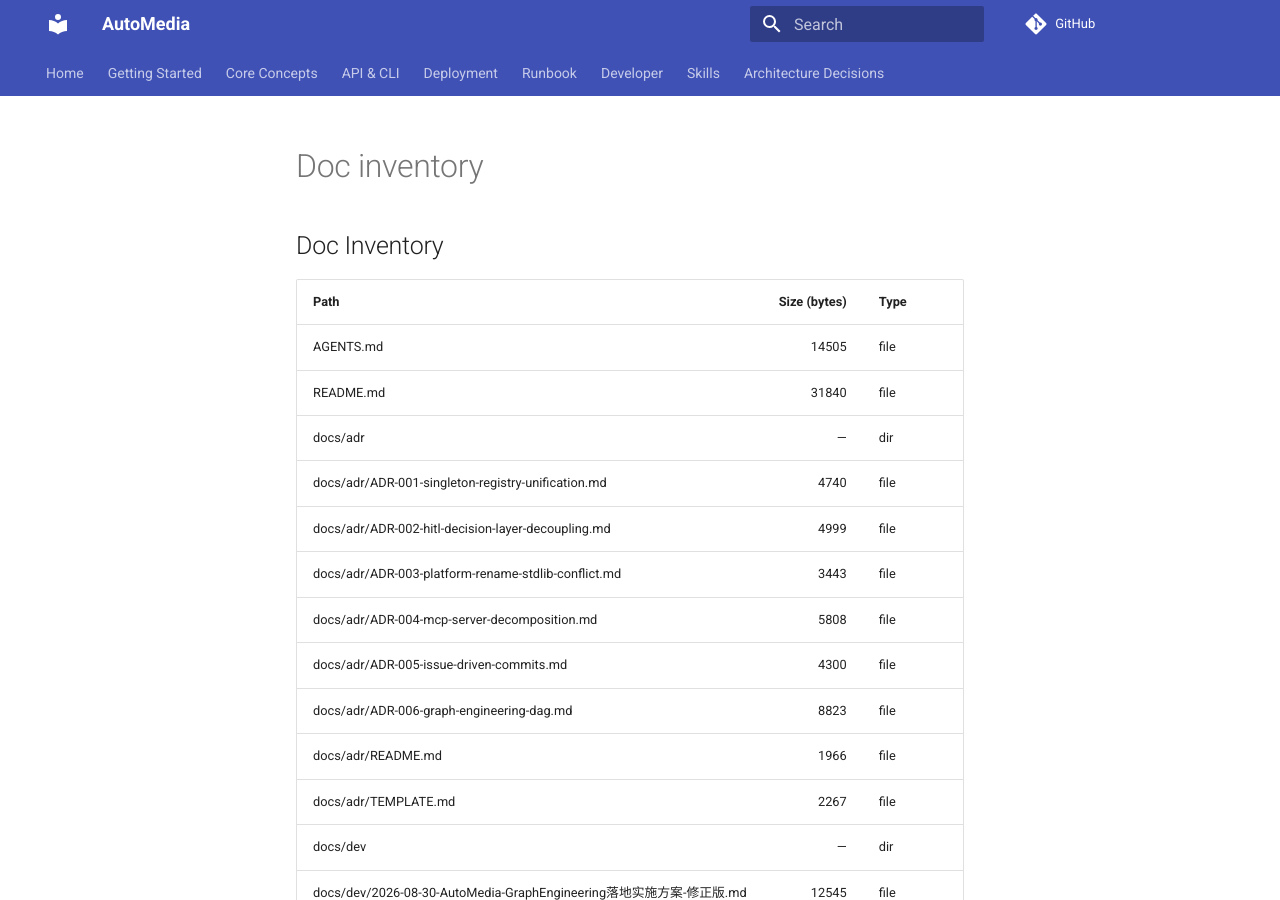
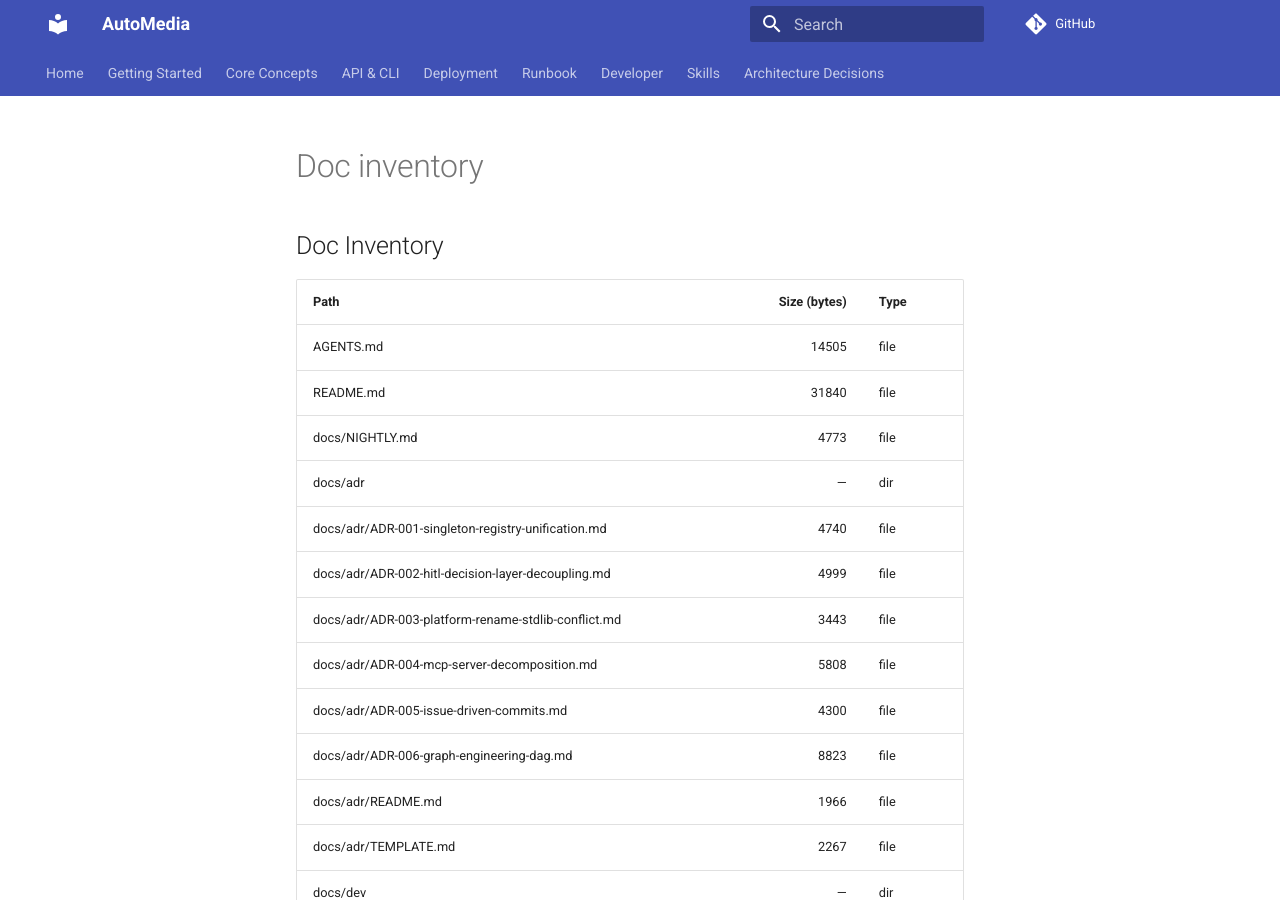
Before and after one commit to 1StepMore/AutoMedia, an MkDocs documentation site: the page built from docs/doc-inventory.md, in a window 1280 px wide and 900 px high. Built offline with MkDocs 1.6.1 and Material for MkDocs 9.7.7, drawn with Linux system fonts in a browser that asks for light colours; comment, search, counter and statistics services are not loaded.

Commit message:
docs: 重生成 docs/doc-inventory.md（新增 docs/NIGHTLY.md 后的清单漂移）
`lint-typecheck`（T-13 门）与 `test (3.11)` 报
「docs/doc-inventory.md differs from the generated inventory」，因为本 PR 新增了 `docs/NIGHTLY.md`，
文档清单必须重生成。用仓库自带生成器 `python3 scripts/doc_inventory.py` 重跑（净 +1 行）。

Signed-off-by: Hermes Agent <hermes-agent@nousresearch.com>

```diff
--- a/docs/doc-inventory.md
+++ b/docs/doc-inventory.md
@@ -6,6 +6,7 @@
 |------|-------------:|------|
 | AGENTS.md | 14505 | file |
 | README.md | 31840 | file |
+| docs/NIGHTLY.md | 4773 | file |
 | docs/adr | — | dir |
 | docs/adr/ADR-001-singleton-registry-unification.md | 4740 | file |
 | docs/adr/ADR-002-hitl-decision-layer-decoupling.md | 4999 | file |
```
